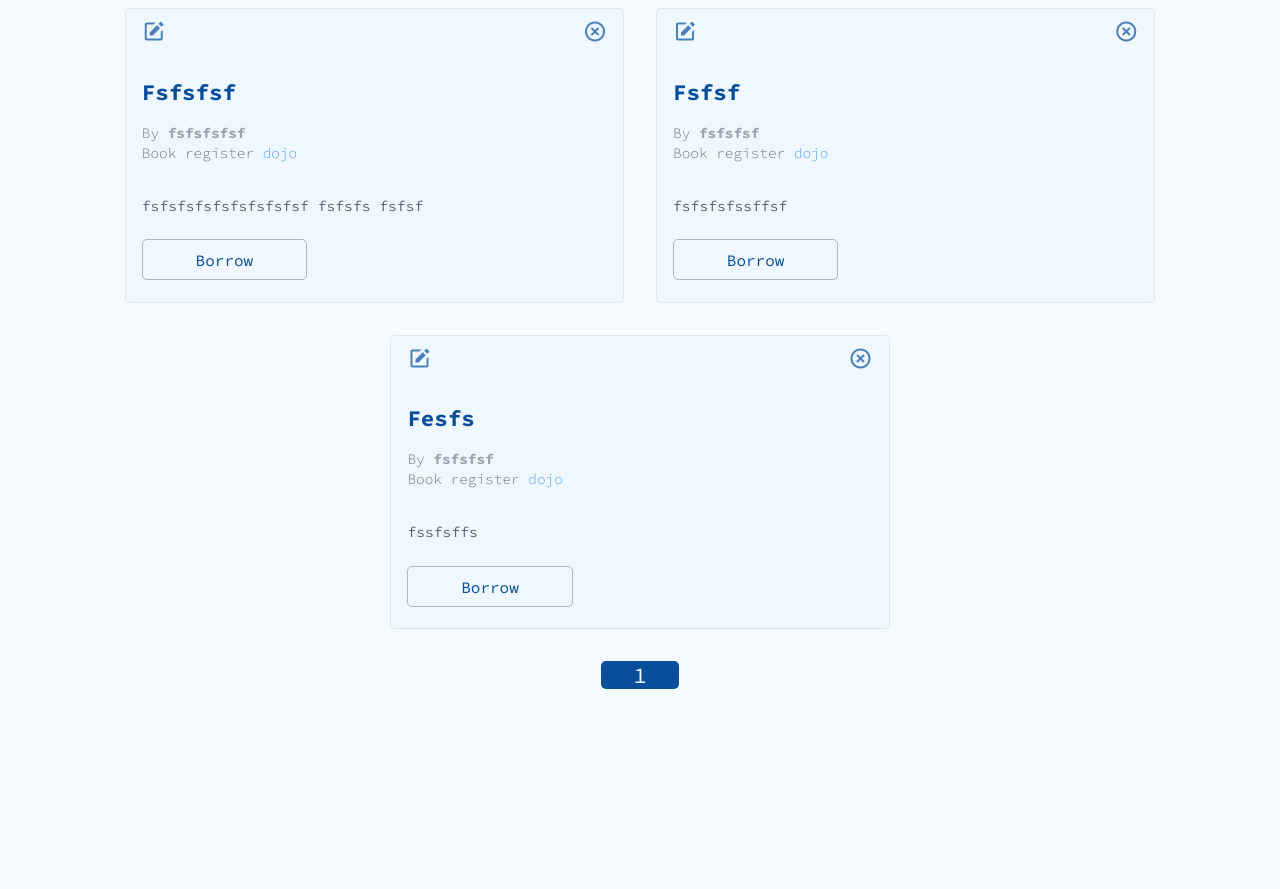
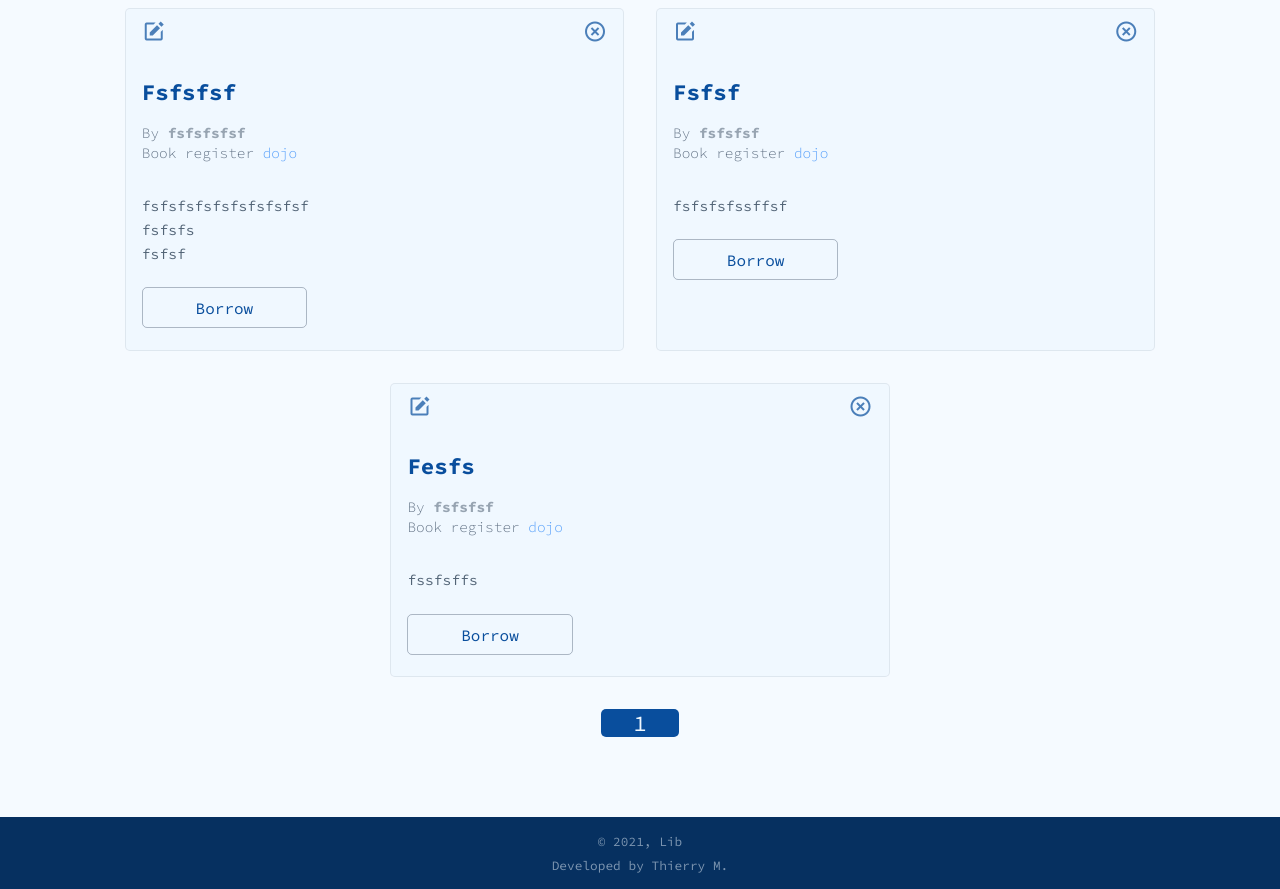
Before and after one commit to r-e-d-ant/Library-books-management, a Flask app: page / in a window 1280 px wide. Shown: the part 261-1150 px from the top of the page. Before the commit the page ends 950 px from the top, so only its background shows below. Run offline with Flask 2, Linux system fonts and the light colour scheme; a user stored in the database is signed in; data comes from the database, SQL or seed files in the repository; both versions use the stored data as it was after the commit.

Commit message:
Footer added

```diff
--- a/book_manage/static/main.css
+++ b/book_manage/static/main.css
@@ -359,13 +359,13 @@ main {
     border-bottom: thin solid #02183125;
 }
 
-
 .book-description {
     color: #021831a9;
     font-size: .9rem;
     letter-spacing: .01rem;
     line-height: 1.5rem;
     margin: 2rem 0;
+    white-space: pre-line;
 }
 .btn-borrow {
     background-color: var(--white-clr-alt);
@@ -604,7 +604,23 @@ th {
     font-size: 12px;
 }
 
-/* Returned Books page */
+/* -- footer -- */
+.footer {
+    background-color: var(--footer-bg-clr);
+    padding: 1rem 0;
+    display: flex;
+    flex-direction: column;
+    justify-content: center;
+    align-items: center;
+}
+.copy {
+    margin-bottom: .5rem;
+}
+.copy, .designer {
+    font-size: .8rem;
+    color: var(--white-clr-alt);
+    opacity: .5;
+}
 
 /* -- Base -- */
 
--- a/book_manage/templates/home.html
+++ b/book_manage/templates/home.html
@@ -63,7 +63,16 @@
     {% else %}
 </div>
 <!-- Otherwise show this, and advice them to upload it by pass to * upload link *-->
-<h5 class='alert alert-danger muted lead' role='alert'>No books uploaded yet, Go <a class='link'
-        href="{{ url_for('upload') }}">Here</a> To Upload theme</h5>
+<h5 class='alert alert-danger'>
+    No books uploaded yet, Go
+    <a class='link' href="{{ url_for('upload') }}">Here</a>
+    To Upload theme
+</h5>
 {% endif %}
-{% endblock %}
+{% endblock content%}
+{% block footer%}
+<footer class="footer">
+    <div class="copy">© 2021, Lib</div>
+    <div class="designer">Developed by Thierry M.</div>
+</footer>
+{% endblock footer%}
--- a/book_manage/templates/layout.html
+++ b/book_manage/templates/layout.html
@@ -81,8 +81,9 @@
                 {% endif %}
             {% endwith %}
         </div>
-        {% block content %}{% endblock%}
+        {% block content %}{% endblock content%}
     </main>
+    {% block footer %}{% endblock footer%}
     <script src="{{ url_for('static', filename='main.js') }}"></script>
 </body>
 </html>
```
Also changed, not shown: book_manage/bookslibray.db.
